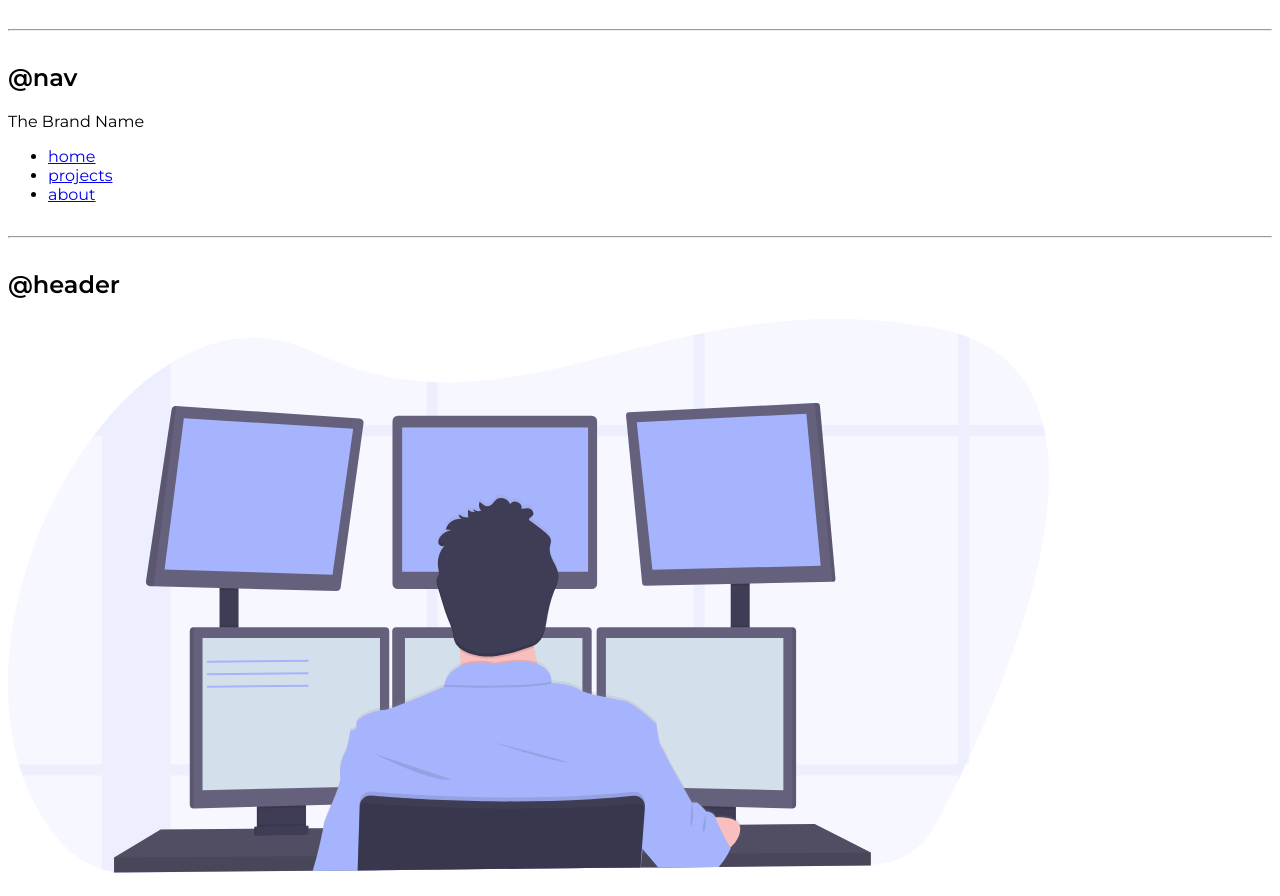
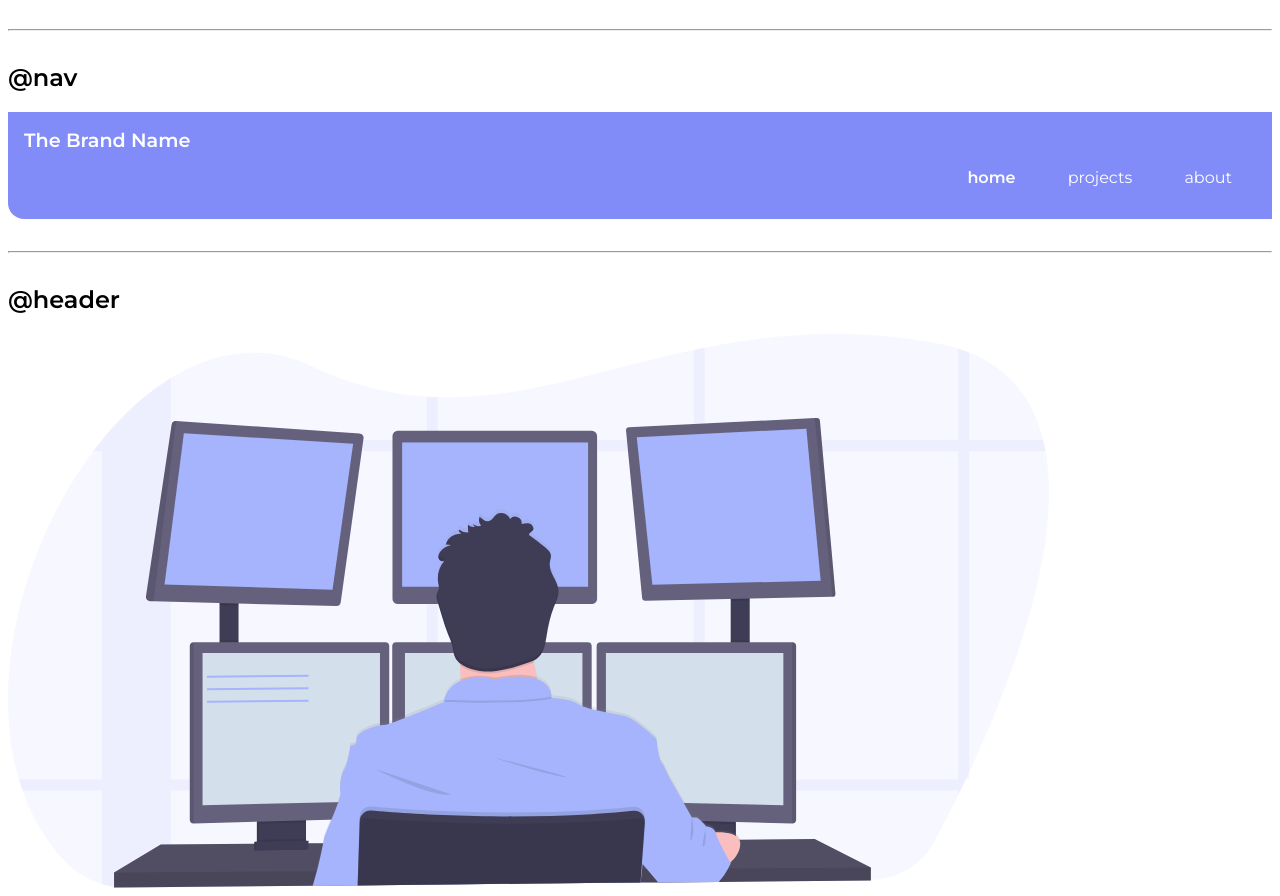
Before and after one commit to hrshmistry/component-library, a plain HTML site: page index.html in a window 1280 px wide. Shown: the part 1253-2149 px from the top of the page. Drawn offline with Linux system fonts and the light colour scheme.

Commit message:
css: navigation

```diff
--- a/index.html
+++ b/index.html
@@ -72,17 +72,17 @@
     <hr>
 
     <h2>@nav</h2>
-    <nav>
-        <div>The Brand Name</div>
-        <ul>
-            <li>
-                <a href="/">home</a>
+    <nav class="navigation">
+        <div class="nav-brand">The Brand Name</div>
+        <ul class="list-non-bullet nav-pills">
+            <li class="list-item-inline">
+                <a class="Link link-active" href="/">home</a>
             </li>
-            <li>
-                <a href="/">projects</a>
+            <li class="list-item-inline">
+                <a class="Link" href="/">projects</a>
             </li>
-            <li>
-                <a href="/">about</a>
+            <li class="list-item-inline">
+                <a class="Link" href="/">about</a>
             </li>
         </ul>
     </nav>
--- a/styles.css
+++ b/styles.css
@@ -50,3 +50,28 @@ hr{
     display: inline;
     padding: 0rem 0.5rem;
 }
+
+/* navigation */
+
+.navigation {
+    background-color: var(--primary-color);
+    color: white;
+    padding: 1rem;
+    border-bottom-left-radius: 1rem;
+}
+.navigation .link-active {
+    font-weight: bold;
+}
+
+.navigation .nav-brand {
+    font-weight: bold;
+    font-size: 1.2rem;
+}
+
+.navigation .nav-pills {
+    text-align: right;
+}
+
+.navigation .Link {
+    color: white;
+}
```
